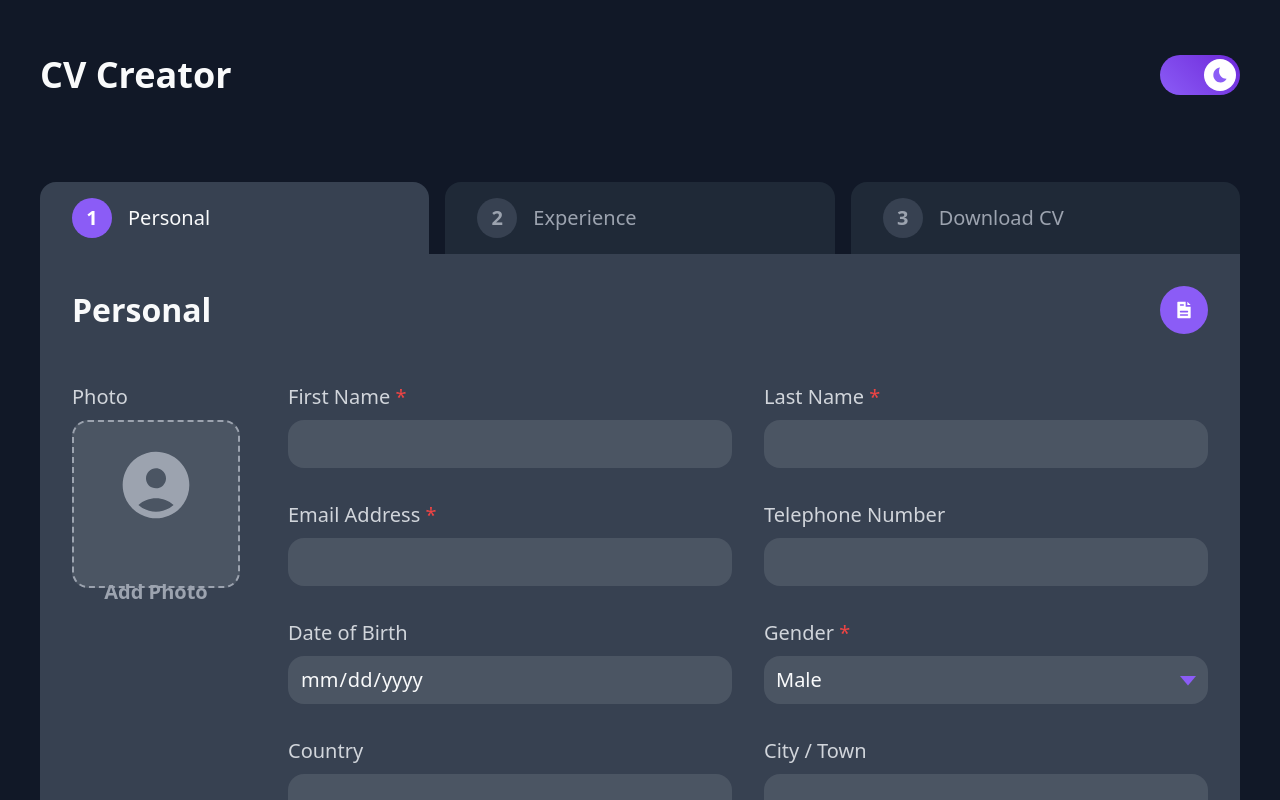
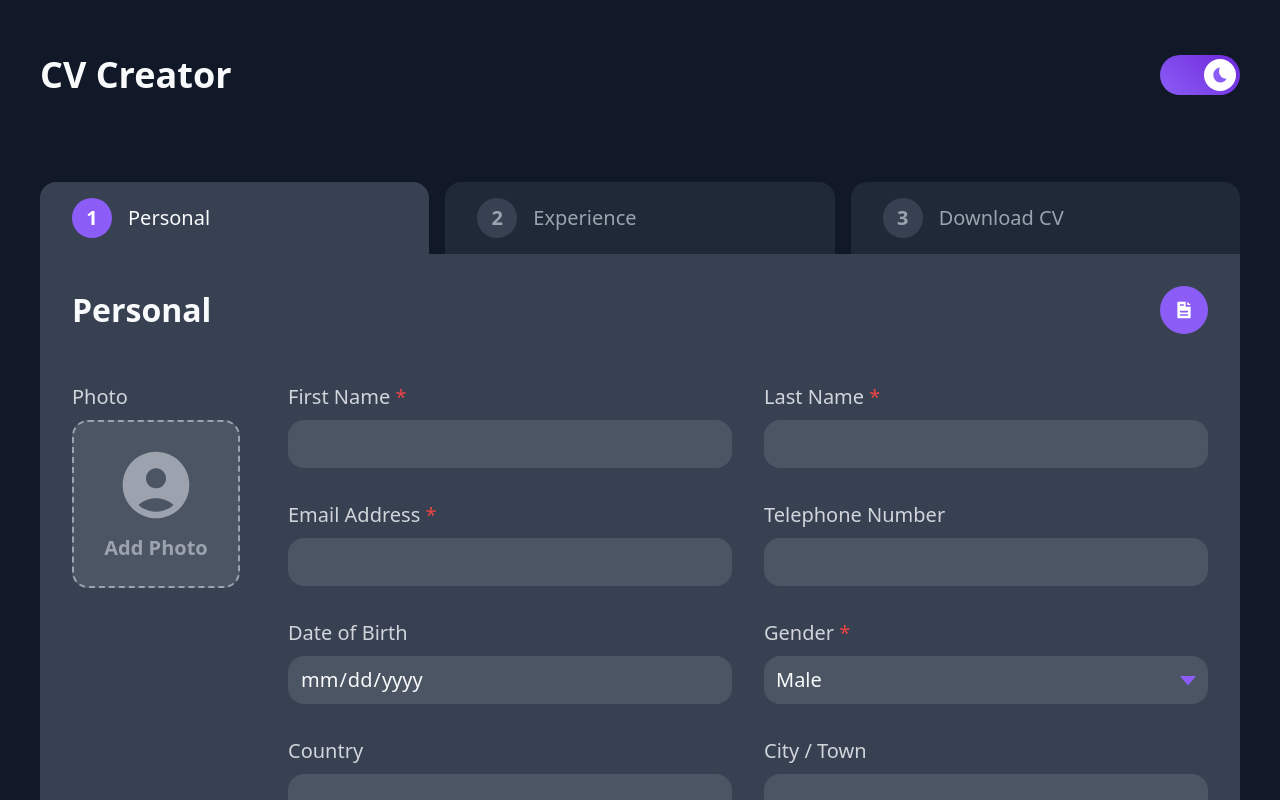
Before and after one commit to michalwachowicz/cv-application, a React (Vite) app: page / in a window 1280 px wide. Shown: the top 800 px of the page. Built offline with nearby package versions, Linux system fonts and the light colour scheme.

Commit message:
Fix photo placeholder spacing

```diff
--- a/src/scss/components/_input.scss
+++ b/src/scss/components/_input.scss
@@ -111,13 +111,11 @@
       }
 
       &-picture {
-        @include squared($size);
+        @include squared(5rem);
 
         content: "";
-        aspect-ratio: 1 / 1;
-
+        mask: url("/profile.svg") no-repeat center;
         -webkit-mask: url("/profile.svg") no-repeat center;
-        mask: url("/profile.svg") no-repeat center;
 
         @include themify {
           background-color: themed("input-photo");
```
